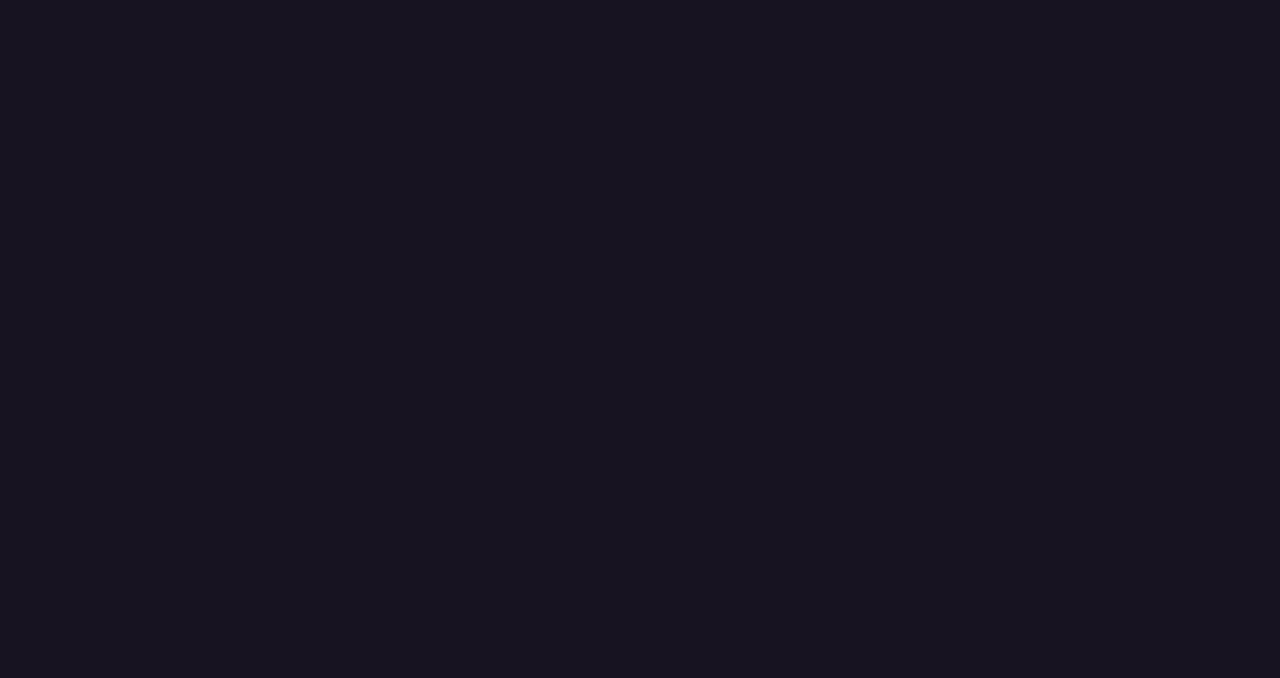
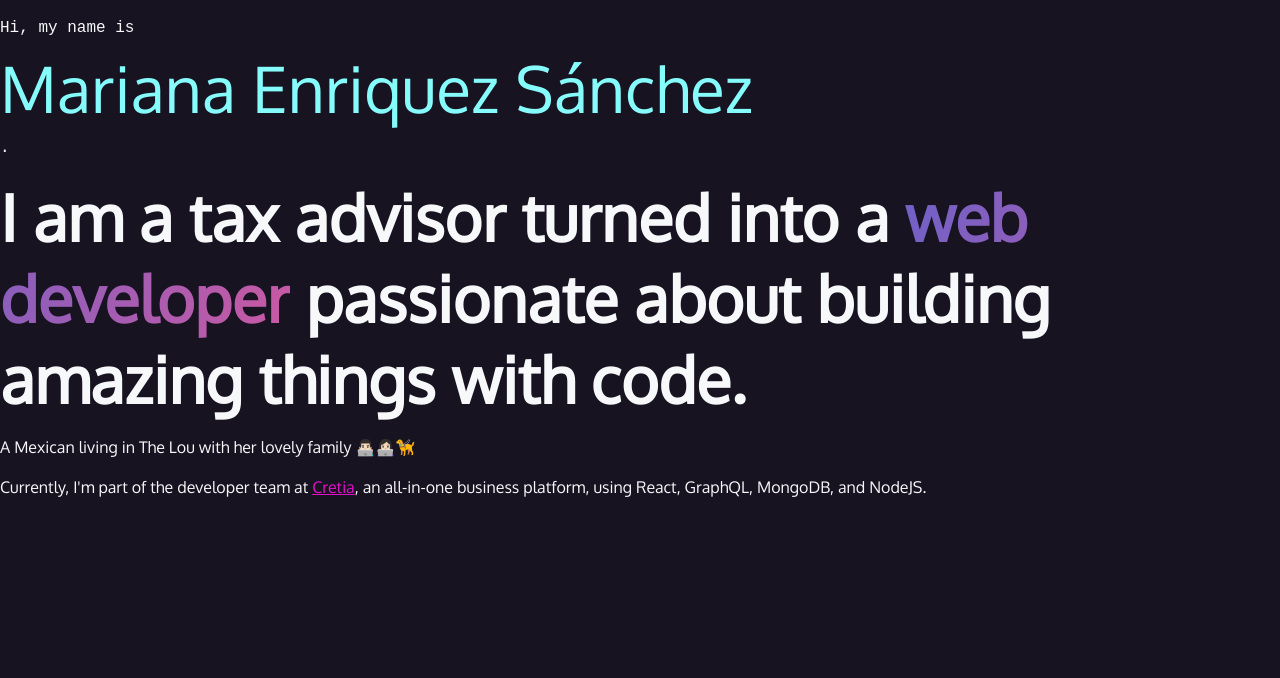
Before and after one commit to MarianaES/pure-portfolio, a plain HTML site: page index.html in a window 1280 px wide. Drawn offline with Linux system fonts and the light colour scheme; a web font is replaced by a local one.

Commit message:
Add intro section and styles

```diff
--- a/css/style.css
+++ b/css/style.css
@@ -42,3 +42,45 @@ a:hover {
   color: var(--hotmag);
   text-decoration: none;
 }
+
+/* intro styles */
+#intro {
+  padding-bottom: 10rem;
+}
+
+#intro p {
+  font-size: 1rem;
+  /* no units, just proportion */
+  line-height: 1.5;
+}
+
+#intro .name {
+  font-family: var(--mono);
+  font-size: 1rem;
+}
+
+#intro h2 {
+  font-size: 4rem;
+}
+
+.name span {
+  font-family: var(--sans);
+  font-size: 4rem;
+  color: var(--aqua);
+  display: block;
+  font-weight: 300;
+}
+
+.gradient-text {
+  background-image: linear-gradient(
+    110deg,
+    rgb(111, 97, 199) 0%,
+    rgb(202, 89, 163)
+  );
+  background-size: 100%;
+  background-clip: text;
+  -webkit-background-clip: text;
+  -webkit-text-fill-color: transparent;
+  -moz-background-clip: text;
+  -moz-text-fill-color: transparent;
+}
--- a/index.html
+++ b/index.html
@@ -6,6 +6,30 @@
     <meta name="viewport" content="width=device-width, initial-scale=1.0" />
     <title>Mariana Enriquez Sanchez's Portfolio Website</title>
     <link href="css/style.css" rel="stylesheet" />
+    <link rel="preconnect" href="https://fonts.googleapis.com" />
+    <link rel="preconnect" href="https://fonts.gstatic.com" crossorigin />
+    <link
+      href="https://fonts.googleapis.com/css2?family=Oxygen&family=Oxygen+Mono&display=swap"
+      rel="stylesheet"
+    />
   </head>
-  <body></body>
+  <body>
+    <section id="intro">
+      <p class="name">Hi, my name is <span>Mariana Enriquez Sánchez</span>.</p>
+
+      <h2>
+        I am a tax advisor turned into a
+        <span class="gradient-text">web developer</span> passionate about
+        building amazing things with code.
+      </h2>
+
+      <p>A Mexican living in The Lou with her lovely family 👨🏻‍💻👩🏻‍💻🦮</p>
+
+      <p>
+        Currently, I'm part of the developer team at
+        <a href="https://www.cretia.app/" target="_blank">Cretia</a>, an
+        all-in-one business platform, using React, GraphQL, MongoDB, and NodeJS.
+      </p>
+    </section>
+  </body>
 </html>
```
